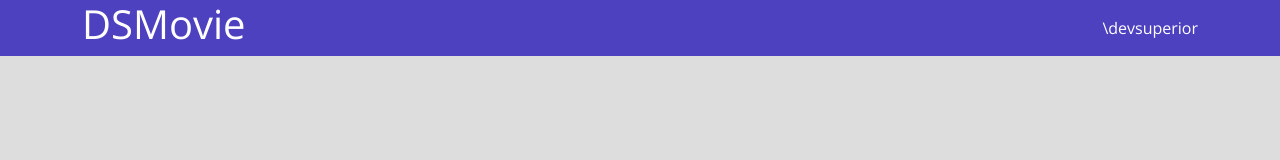
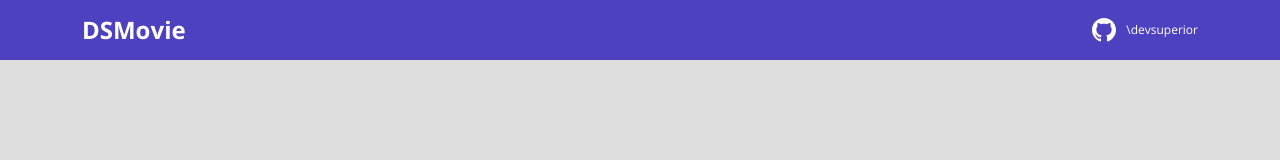
Before and after one commit to julyanaXavier/Aula-github, a plain HTML site: page index.html in a window 1280 px wide. Drawn offline with nearby package versions, Linux system fonts and the light colour scheme.

Commit message:
Barra superior PARTE 2

```diff
--- a/css/styles.css
+++ b/css/styles.css
@@ -1,24 +1,53 @@
 @import url('https://fonts.googleapis.com/css2?family=Open+Sans:wght@300;400;700&display=swap');
 
-
+:root{
+    --bg-gray: #ddd;
+    --color-primary: #4D41C0;
+    --white: #fff;
+}
 *{
     box-sizing: border-box;
     font-family: 'Open Sans', sans-serif;
 
 }
+h1, h2, h3, h4, h5, h6{
+    margin: 0;
+}
+
 html, body {
-    background-color: #ddd;
+    background-color: var(--bg-gray);
 }
 header{
-    background-color:#4D41C0;
-    color: #ffff;
+    background-color: var(--color-primary);
+    color: var(--white);
+    height: 60px;
+    display: flex;
+    align-items: center;
 }
 nav{
     display: flex;
     align-items: center;
     justify-content: space-between;
 }
+nav h1{
+    font-size: 24px;
+    font-weight: 700;
+}
+
+nav a{
+    font-size: 12px;
+    font-weight: 400;
+}
 a, a:hover{
     text-decoration: none;
     color: unset;
 }
+.dsmoviecontact-container{
+    display: flex;
+    align-items: center;
+
+}
+.dsmoviecontact-container img{
+    margin-right: 10px;
+}
+}
--- a/index.html
+++ b/index.html
@@ -1,23 +1,31 @@
 <!DOCTYPE html>
 <html lang="en">
+
 <head>
     <meta charset="UTF-8">
     <meta http-equiv="X-UA-Compatible" content="IE=edge">
     <meta name="viewport" content="width=device-width, initial-scale=1.0">
     <title>Projeto DSMovie</title>
-    <link href="https://cdn.jsdelivr.net/npm/bootstrap@5.1.3/dist/css/bootstrap.min.css" rel="stylesheet" integrity="sha384-1BmE4kWBq78iYhFldvKuhfTAU6auU8tT94WrHftjDbrCEXSU1oBoqyl2QvZ6jIW3" crossorigin="anonymous">
+    <link href="https://cdn.jsdelivr.net/npm/bootstrap@5.1.3/dist/css/bootstrap.min.css" rel="stylesheet"
+        integrity="sha384-1BmE4kWBq78iYhFldvKuhfTAU6auU8tT94WrHftjDbrCEXSU1oBoqyl2QvZ6jIW3" crossorigin="anonymous">
 
     <link rel="stylesheet" href="css/styles.css">
 </head>
+
 <body>
     <header>
         <nav class="container">
             <h1>DSMovie</h1>
+            <div class="dsmoviecontact-container">
+                <img src="imagens/Github.svg" alt="Github">
                 <a href="https://github.com/devsuperior/sds-dsmovie">\devsuperior</a>
+
+            </div>
 
         </nav>
 
     </header>
 
 </body>
+
 </html>
```
Also changed, not shown: Imagens/Github.svg (added). Lines whose indentation alone changed are shown as unchanged.
